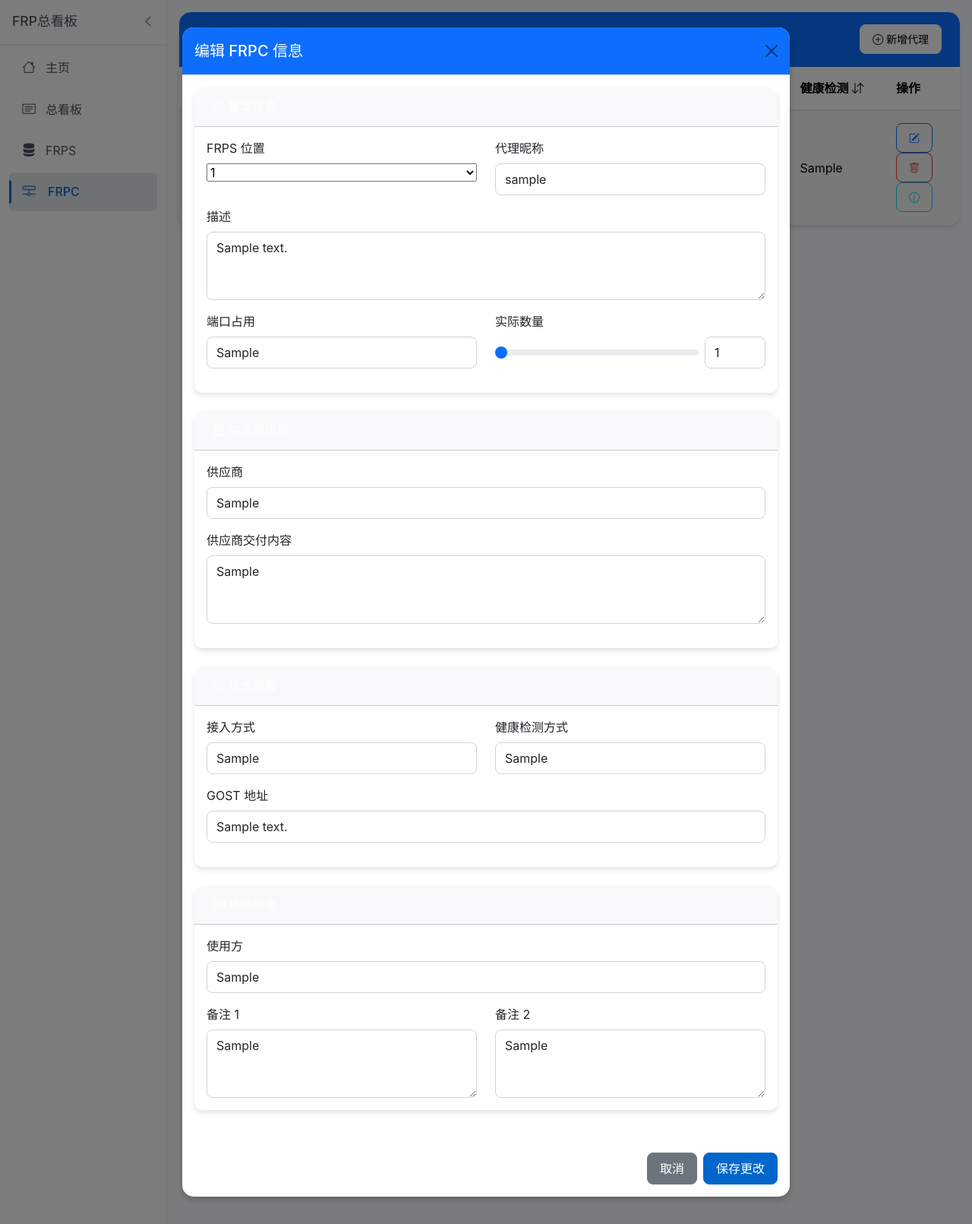
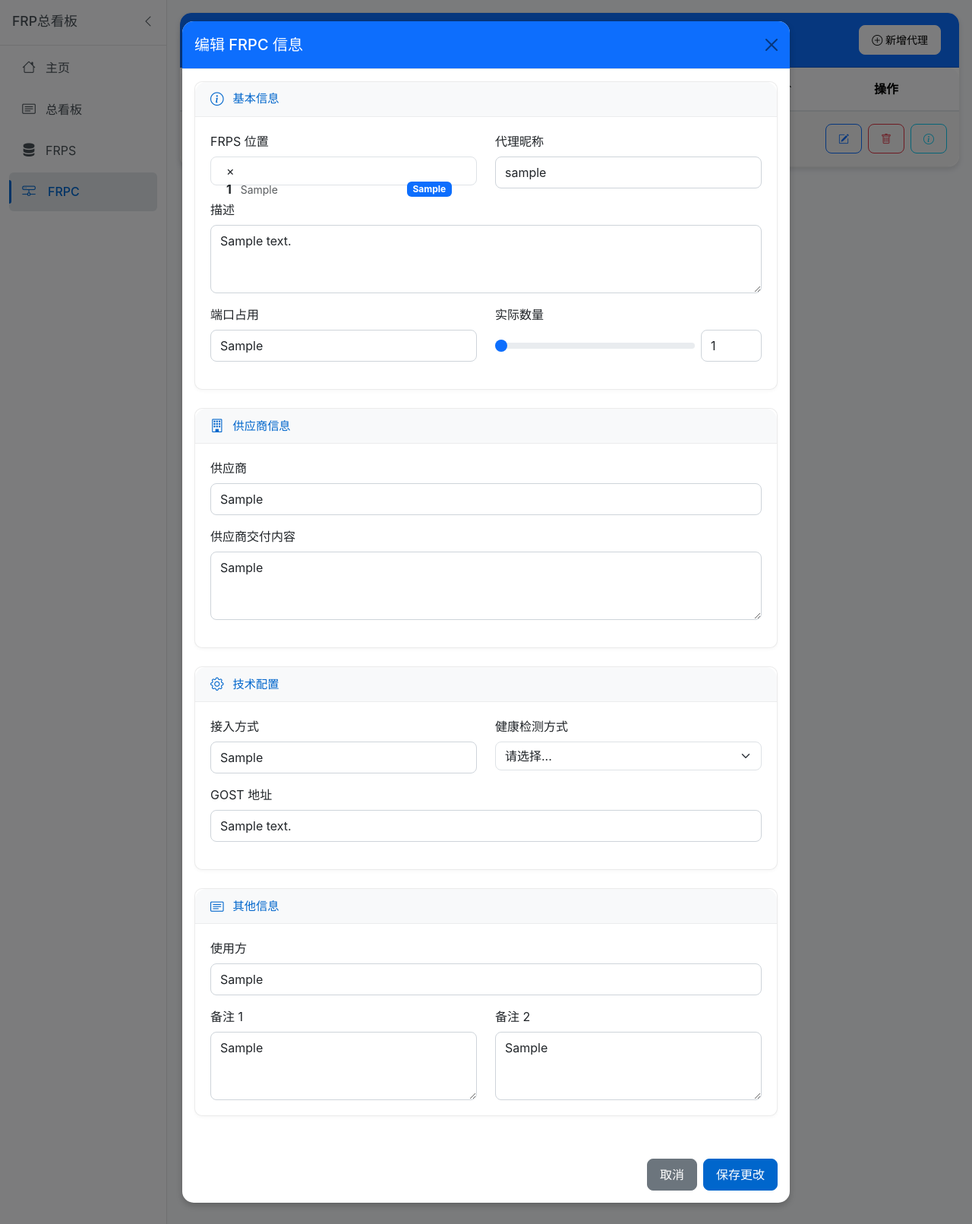
Before and after one commit to PandaEyed/proxy-manager, a Flask app: page /frpc in a window 1280 px wide, after a click that opens the changed part. Shown: the whole page at 76% size. Run offline with Flask 3, Linux system fonts and the light colour scheme; tables that the repository leaves empty hold one stand-in row (values such as "Sample post"); some libraries are stand-ins or nearby versions.

Commit message:
添加 frpc 时采用下拉框

```diff
--- a/app/forms.py
+++ b/app/forms.py
@@ -21,7 +21,7 @@
         validators=[Optional()],
         render_kw={
             "class": "form-select select2",
-            "data-placeholder": "搜索并选择 FRPS...",
+            "data-placeholder": "搜索并选��� FRPS...",
         }
     )
     frpc_nickname = StringField("FRPC 昵称", validators=[Optional(), Length(max=100)])
@@ -33,7 +33,12 @@
     user = StringField("使用方", validators=[Optional(), Length(max=100)])
     gost_address = StringField("Gost 地址", validators=[Optional(), Length(max=255)])
     actual_count = IntegerField("实际数量", validators=[Optional()])
-    health_check = StringField("健康检测方式", validators=[Optional(), Length(max=50)])
+    health_check = SelectField(
+        "健康检测方式",
+        choices=[('', '请选择...'), ('无', None),('Client', 'Client'), ('FRPS', 'FRPS')],
+        validators=[Optional()],
+        render_kw={"class": "form-select"}
+    )
     remark_1 = TextAreaField("备注 1", validators=[Optional()])
     remark_2 = TextAreaField("备注 2", validators=[Optional()])
     submit = SubmitField("提交")
@@ -62,7 +67,12 @@
     access_method = StringField("接入方式", validators=[Optional(), Length(max=50)])
     user = StringField("使用方", validators=[Optional(), Length(max=100)])
     gost_address = StringField("Gost 地址", validators=[Optional(), Length(max=255)])
-    health_check = StringField("健康检测方式", validators=[Optional(), Length(max=50)])
+    health_check = SelectField(
+        "健康检测方式",
+        choices=[('', '请选择...'), ('无', None),('Client', 'Client'), ('FRPS', 'FRPS')],
+        validators=[Optional()],
+        render_kw={"class": "form-select"}
+    )
     remark_1 = TextAreaField("备注 1", validators=[Optional()])
     remark_2 = TextAreaField("备注 2", validators=[Optional()])
     submit = SubmitField("保存更改")
--- a/app/static/css/style.css
+++ b/app/static/css/style.css
@@ -192,10 +192,10 @@
 
 /* 卡片样式 */
 .card {
-    border: none;
-    border-radius: var(--border-radius);
-    box-shadow: 0 4px 6px rgba(0, 0, 0, 0.1);
-    margin-bottom: 1.5rem;
+    border: 1px solid rgba(0,0,0,0.08);
+    border-radius: 10px;
+    box-shadow: 0 2px 4px rgba(0,0,0,0.03);
+    margin-bottom: 1rem;
 }
 
 .card-header {
@@ -302,11 +302,38 @@
 /* Select2 自定义样式 */
 .select2-container--bootstrap-5 .select2-selection {
     border-radius: 8px;
-    border: 1px solid #ced4da;
+    border: 1px solid #dee2e6;
+    min-height: 38px;
 }
 
 .select2-container--bootstrap-5 .select2-selection--single {
-    height: calc(1.5em + 0.75rem + 2px);
+    padding: 0.375rem 0.75rem;
+}
+
+.select2-container--bootstrap-5 .select2-selection--single .select2-selection__rendered {
+    color: #212529;
+    line-height: 1.5;
+    padding-left: 0;
+}
+
+.select2-container--bootstrap-5 .select2-dropdown {
+    border-color: #dee2e6;
+    border-radius: 8px;
+    box-shadow: 0 0.5rem 1rem rgba(0, 0, 0, 0.15);
+}
+
+.select2-container--bootstrap-5 .select2-results__option--highlighted[aria-selected] {
+    background-color: var(--primary-color);
+}
+
+.select2-container--bootstrap-5 .select2-search--dropdown .select2-search__field {
+    border-radius: 4px;
+    border: 1px solid #dee2e6;
+    padding: 0.375rem 0.75rem;
+}
+
+.select2-container--bootstrap-5 .select2-selection--single .select2-selection__arrow {
+    height: 36px;
 }
 
 /* 表单控件样式 */
@@ -350,3 +377,53 @@
     justify-content: center;
     margin: 0.25rem 0;  /* 调整垂直边距 */
 }
+
+/* 卡片标题统一��式 */
+.card-header-custom {
+    background-color: #f8f9fa;
+    border-bottom: 1px solid rgba(0,0,0,0.05);
+    padding: 0.75rem 1.25rem;
+}
+
+.card-header-custom h6 {
+    color: var(--primary-color);
+    font-weight: 500;
+    display: flex;
+    align-items: center;
+    margin: 0;
+    font-size: 0.95rem;
+}
+
+.card-header-custom h6 i {
+    margin-right: 0.75rem;
+    font-size: 1.1rem;
+}
+
+.card-body {
+    padding: 1.25rem;
+}
+
+/* Select2 简单选择样式 */
+.select2-no-search-container .select2-selection {
+    border-radius: 8px !important;
+    border: 1px solid #dee2e6 !important;
+}
+
+.select2-no-search-container .select2-selection__rendered {
+    line-height: 36px !important;
+    padding-left: 12px !important;
+}
+
+.select2-no-search-container .select2-selection__arrow {
+    height: 36px !important;
+}
+
+/* 下拉选项样式 */
+.select2-results__option {
+    padding: 8px 12px !important;
+}
+
+.select2-container--bootstrap-5 .select2-results__option--highlighted[aria-selected] {
+    background-color: var(--primary-color) !important;
+    color: white !important;
+}
--- a/app/templates/frpc.html
+++ b/app/templates/frpc.html
@@ -16,13 +16,12 @@
                 <tr>
                     <th onclick="sortTable(0)" style="cursor: pointer;">昵称 <i class="bi bi-arrow-down-up"></i></th>
                     <th onclick="sortTable(1)" style="cursor: pointer;">描述 <i class="bi bi-arrow-down-up"></i></th>
-                    <th onclick="sortTable(2)" style="cursor: pointer;">位置 <i class="bi bi-arrow-down-up"></i></th>
-                    <th onclick="sortTable(3)" style="cursor: pointer;">端口 <i class="bi bi-arrow-down-up"></i></th>
-                    <th onclick="sortTable(4)" style="cursor: pointer;">实际数量 <i class="bi bi-arrow-down-up"></i></th>
-                    <th onclick="sortTable(5)" style="cursor: pointer;">供应商 <i class="bi bi-arrow-down-up"></i></th>
-                    <th onclick="sortTable(6)" style="cursor: pointer;">使用方 <i class="bi bi-arrow-down-up"></i></th>
-                    <th onclick="sortTable(7)" style="cursor: pointer;">健康检测 <i class="bi bi-arrow-down-up"></i></th>
-                    <th style="width: 100px;">操作</th>
+                    <th onclick="sortTable(2)" style="cursor: pointer;">端口 <i class="bi bi-arrow-down-up"></i></th>
+                    <th onclick="sortTable(3)" style="cursor: pointer;">实际数量 <i class="bi bi-arrow-down-up"></i></th>
+                    <th onclick="sortTable(4)" style="cursor: pointer;">供应商 <i class="bi bi-arrow-down-up"></i></th>
+                    <th onclick="sortTable(5)" style="cursor: pointer;">使用方 <i class="bi bi-arrow-down-up"></i></th>
+                    <th onclick="sortTable(6)" style="cursor: pointer;">健康检测 <i class="bi bi-arrow-down-up"></i></th>
+                    <th style="width: 120px; text-align: center;">操作</th>
                 </tr>
             </thead>
             <tbody>
@@ -30,15 +29,6 @@
                 <tr style="border-bottom: 1px solid #f1f1f1;">
                     <td>{{ frpc.frpc_nickname|default('-', true) }}</td>
                     <td style="white-space: pre-wrap; max-width: 200px;">{{ frpc.frpc_description|default('-', true) }}</td>
-                    <td>
-                        {% if frpc.frps %}
-                            <span style="display: inline-block; padding: 5px 10px; border-radius: 10px; background-color: {{ datacenter_colors.get(frpc.frps.datacenter.lower(), '#e0e0e0') }}; font-size: 0.9rem; color: #000;">
-                                {{ frpc.frps.datacenter|default('-', true) }}
-                            </span>
-                        {% else %}
-                            <span class="text-muted">未分配</span>
-                        {% endif %}
-                    </td>
                     <td>{{ frpc.frps_ports|default('-', true) }}</td>
                     <td>
                         <div class="progress" style="height: 25px; width: 100px; background-color: #f8f9fa; border-radius: 12px; overflow: hidden;">
@@ -56,19 +46,31 @@
                     <td>{{ frpc.supplier|default('-', true) }}</td>
                     <td>{{ frpc.user|default('-', true) }}</td>
                     <td>{{ frpc.health_check|default('-', true) }}</td>
-                    <td>
-                        <button class="btn btn-sm btn-outline-primary" style="border-radius: 8px;" data-bs-toggle="modal" data-bs-target="#editFrpcModal{{ frpc.id }}">
+                    <td style="text-align: center;">
+                        <div class="d-flex gap-2 justify-content-center">
+                            <button class="btn btn-sm btn-outline-primary"
+                                    style="border-radius: 8px;"
+                                    data-bs-toggle="modal"
+                                    data-bs-target="#editFrpcModal{{ frpc.id }}">
                                 <i class="bi bi-pencil-square"></i>
                             </button>
-                        <form method="POST" action="{{ url_for('main.delete_frpc', frpc_id=frpc.id) }}" style="display: inline;" onsubmit="return confirm('确定要删除条记录吗？');">
+                            <form method="POST"
+                                  action="{{ url_for('main.delete_frpc', frpc_id=frpc.id) }}"
+                                  onsubmit="return confirm('确定要删除条记录吗？');">
                                 {{ form.hidden_tag() }}
-                            <button class="btn btn-sm btn-outline-danger" style="border-radius: 8px;" type="submit">
+                                <button class="btn btn-sm btn-outline-danger"
+                                        style="border-radius: 8px;"
+                                        type="submit">
                                     <i class="bi bi-trash"></i>
                                 </button>
                             </form>
-                        <button class="btn btn-sm btn-outline-info" style="border-radius: 8px;" data-bs-toggle="modal" data-bs-target="#detailFrpcModal{{ frpc.id }}">
+                            <button class="btn btn-sm btn-outline-info"
+                                    style="border-radius: 8px;"
+                                    data-bs-toggle="modal"
+                                    data-bs-target="#detailFrpcModal{{ frpc.id }}">
                                 <i class="bi bi-info-circle"></i>
                             </button>
+                        </div>
                     </td>
                 </tr>
 
@@ -85,8 +87,11 @@
                                 <div class="modal-body">
                                     <!-- 基本信息 -->
                                     <div class="card mb-4" style="border-radius: 10px;">
-                                        <div class="card-header bg-light">
-                                            <h6 class="mb-0"><i class="bi bi-info-circle"></i> 基本信息</h6>
+                                        <div class="card-header card-header-custom">
+                                            <h6>
+                                                <i class="bi bi-info-circle"></i>
+                                                基本信息
+                                            </h6>
                                         </div>
                                         <div class="card-body">
                                             <div class="row mb-3">
@@ -136,8 +141,11 @@
 
                                     <!-- 供应商信息 -->
                                     <div class="card mb-4" style="border-radius: 10px;">
-                                        <div class="card-header bg-light">
-                                            <h6 class="mb-0"><i class="bi bi-building"></i> 供应商信息</h6>
+                                        <div class="card-header card-header-custom">
+                                            <h6>
+                                                <i class="bi bi-building"></i>
+                                                供应商信息
+                                            </h6>
                                         </div>
                                         <div class="card-body">
                                             <div class="mb-3">
@@ -153,8 +161,11 @@
 
                                     <!-- 技术配置 -->
                                     <div class="card mb-4" style="border-radius: 10px;">
-                                        <div class="card-header bg-light">
-                                            <h6 class="mb-0"><i class="bi bi-gear"></i> 技术配置</h6>
+                                        <div class="card-header card-header-custom">
+                                            <h6>
+                                                <i class="bi bi-gear"></i>
+                                                技术配置
+                                            </h6>
                                         </div>
                                         <div class="card-body">
                                             <div class="row mb-3">
@@ -164,7 +175,11 @@
                                                 </div>
                                                 <div class="col-md-6">
                                                     <label class="form-label">健康检测方式</label>
-                                                    <input type="text" name="health_check" class="form-control" value="{{ frpc.health_check }}">
+                                                    <select name="health_check" class="form-select select2-no-search" style="border-radius: 8px;">
+                                                        <option value="">请选择...</option>
+                                                        <option value="Client" {% if frpc.health_check == 'Client' %}selected{% endif %}>Client</option>
+                                                        <option value="FRPS" {% if frpc.health_check == 'FRPS' %}selected{% endif %}>FRPS</option>
+                                                    </select>
                                                 </div>
                                             </div>
                                             <div class="mb-3">
@@ -176,8 +191,11 @@
 
                                     <!-- 其他信息 -->
                                     <div class="card mb-4" style="border-radius: 10px;">
-                                        <div class="card-header bg-light">
-                                            <h6 class="mb-0"><i class="bi bi-card-text"></i> 其他信息</h6>
+                                        <div class="card-header card-header-custom">
+                                            <h6>
+                                                <i class="bi bi-card-text"></i>
+                                                其他信息
+                                            </h6>
                                         </div>
                                         <div class="card-body">
                                             <div class="mb-3">
@@ -263,8 +281,11 @@
 
                     <!-- 基本信息 -->
                     <div class="card mb-4" style="border-radius: 10px;">
-                        <div class="card-header bg-light">
-                            <h6 class="mb-0"><i class="bi bi-info-circle"></i> 基本信息</h6>
+                        <div class="card-header card-header-custom">
+                            <h6>
+                                <i class="bi bi-info-circle"></i>
+                                基本信息
+                            </h6>
                         </div>
                         <div class="card-body">
                             <div class="row mb-3">
@@ -277,7 +298,7 @@
                                                 data-vms="{{ frps.vms_id }}"
                                                 data-datacenter="{{ frps.datacenter }}"
                                                 data-ip="{{ frps.internal_ip }}">
-                                            {{ frps.vms_id }} ({{ frps.datacenter }} - {{ frps.internal_ip }})
+                                            {{ frps.vms_id }}
                                         </option>
                                         {% endfor %}
                                     </select>
@@ -320,8 +341,11 @@
 
                     <!-- 供应商信息 -->
                     <div class="card mb-4" style="border-radius: 10px; box-shadow: 0 2px 4px rgba(0, 0, 0, 0.05);">
-                        <div class="card-header bg-light" style="border-radius: 10px 10px 0 0;">
-                            <h6 class="mb-0"><i class="bi bi-building"></i> 供应商信息</h6>
+                        <div class="card-header card-header-custom">
+                            <h6>
+                                <i class="bi bi-building"></i>
+                                供应商信息
+                            </h6>
                         </div>
                         <div class="card-body">
                             <div class="mb-3">
@@ -338,8 +362,11 @@
 
                     <!-- 技术配置 -->
                     <div class="card mb-4" style="border-radius: 10px; box-shadow: 0 2px 4px rgba(0, 0, 0, 0.05);">
-                        <div class="card-header bg-light" style="border-radius: 10px 10px 0 0;">
-                            <h6 class="mb-0"><i class="bi bi-gear"></i> 技术配置</h6>
+                        <div class="card-header card-header-custom">
+                            <h6>
+                                <i class="bi bi-gear"></i>
+                                技术配置
+                            </h6>
                         </div>
                         <div class="card-body">
                             <div class="row mb-3">
@@ -362,8 +389,11 @@
 
                     <!-- 其他信息 -->
                     <div class="card mb-4" style="border-radius: 10px; box-shadow: 0 2px 4px rgba(0, 0, 0, 0.05);">
-                        <div class="card-header bg-light" style="border-radius: 10px 10px 0 0;">
-                            <h6 class="mb-0"><i class="bi bi-card-text"></i> 其他信息</h6>
+                        <div class="card-header card-header-custom">
+                            <h6>
+                                <i class="bi bi-card-text"></i>
+                                其他信息
+                            </h6>
                         </div>
                         <div class="card-body">
                             <div class="mb-3">
@@ -401,6 +431,9 @@
 
 {% block extra_scripts %}
 {{ super() }}
+<link href="https://cdn.jsdelivr.net/npm/select2@4.1.0-rc.0/dist/css/select2.min.css" rel="stylesheet" />
+<link href="https://cdn.jsdelivr.net/npm/select2-bootstrap-5-theme@1.3.0/dist/select2-bootstrap-5-theme.min.css" rel="stylesheet" />
+<script src="https://cdn.jsdelivr.net/npm/select2@4.1.0-rc.0/dist/js/select2.min.js"></script>
 <script>
 // 定义数值范围数组
 const rangeValues = [0, 1, 2, 3, 4, 5, 6, 7, 8, 9, 10, 20, 30, 40, 50, 100, 150, 200, 250, 300, 400, 500, 750, 1000];
@@ -472,7 +505,7 @@
 });
 
 function formatFrps(frps) {
-    if (!frps.id || frps.id === "0") {
+    if (!frps.id || frps.id === "") {
         return frps.text;
     }
 
--- a/app/templates/overview.html
+++ b/app/templates/overview.html
@@ -115,7 +115,6 @@
                             </div>
                         {% else %}
                             <div class="d-flex justify-content-between align-items-center">
-                                <span class="text-muted">（ 空闲中 ）</span>
                                 <button type="button" class="btn btn-sm btn-primary"
                                         style="border-radius: 8px;"
                                         data-bs-toggle="modal"
--- a/requirements.txt
+++ b/requirements.txt
@@ -1,6 +1,8 @@
 alembic==1.14.0
 blinker==1.9.0
+cffi==1.17.1
 click==8.1.7
+cryptography==44.0.0
 Flask==3.1.0
 Flask-Migrate==4.0.7
 Flask-SQLAlchemy==3.1.1
@@ -10,6 +12,7 @@
 Jinja2==3.1.4
 Mako==1.3.8
 MarkupSafe==3.0.2
+pycparser==2.22
 PyMySQL==1.1.1
 python-dotenv==1.0.1
 SQLAlchemy==2.0.36
```
Also changed, not shown: README.md (added). Lines whose indentation alone changed are shown as unchanged.
